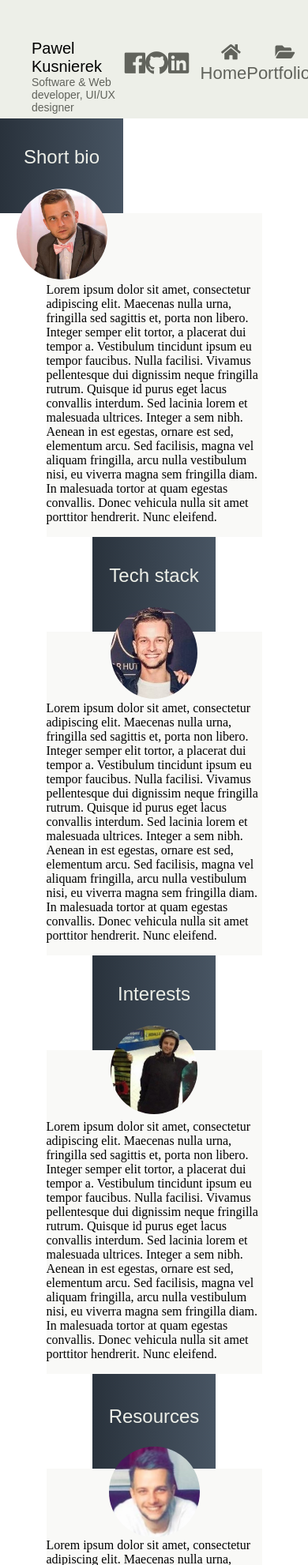
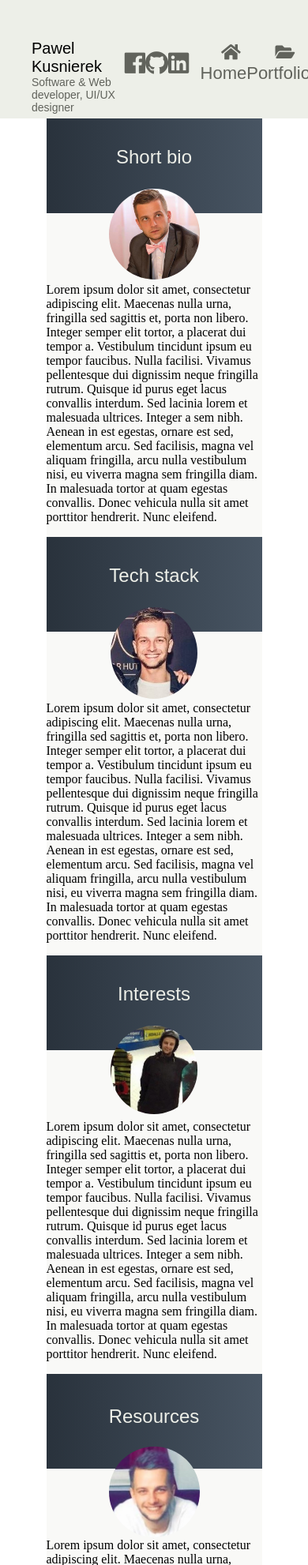
Before and after one commit to PawelKusnierek/PortfolioSite, a PHP site: page / in a window 390 px wide. Shown: the top 1982 px of the page at 79% size. Run offline with PHP 8.4, Linux system fonts and the light colour scheme; style sheets or scripts are compiled from the project's sources; some libraries are stand-ins or nearby versions.

Commit message:
fixes for mobile

```diff
--- a/src/styles/media.css
+++ b/src/styles/media.css
@@ -4,7 +4,8 @@
   }
 
   .bioHeader {
-    margin: 150px 0 0 0;
+    margin: 150px auto 0 auto;
+    width: 70%;
   }
 
   .nameJobWrapper {
@@ -40,6 +41,11 @@
   i.fas {
     padding: 20px 0 0 45%;
   }
+
+  .techStack, .other, .resources {
+    width: 70%;
+    margin: 0 auto 0 auto;
+  }
 }
 
 /*# sourceMappingURL=media.css.map */
--- a/src/styles/media.sass
+++ b/src/styles/media.sass
@@ -2,7 +2,8 @@
     .topHeader
         height: 150px
     .bioHeader
-        margin: 150px 0 0 0
+        margin: 150px auto 0 auto
+        width: 70%
     .nameJobWrapper
         width: 35%
         padding: 50px 0 0 40px
@@ -21,3 +22,6 @@
         width: 35%
     i.fas
         padding: 20px 0 0 45%
+    .techStack, .other, .resources
+        width: 70%
+        margin: 0 auto 0 auto
```
Also changed, not shown: 1 other file.
